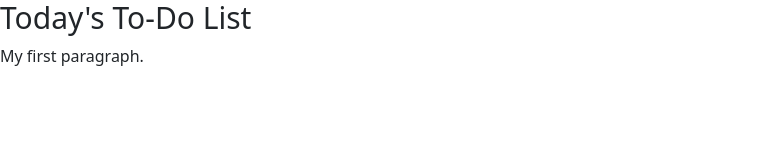
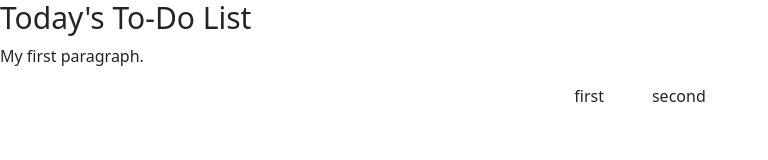
Before and after one commit to sabinaismailova/sabinaismailova.github.io, a plain HTML site: page to-do-list/index.html in a window 1280 px wide. Shown: the whole page, without its empty margins (0-768 px from the left). Drawn offline with nearby package versions, Linux system fonts and the light colour scheme.

Commit message:
Attempt to add columns

```diff
--- /dev/null
+++ b/to-do-list/app.css
@@ -0,0 +1,5 @@
+.list-group {
+    width: auto;
+    max-width: 460px;
+    margin: 64px auto;
+}
--- a/index.html
+++ b/to-do-list/index.html
@@ -16,5 +16,18 @@
 
         <script src="https://cdn.jsdelivr.net/npm/bootstrap@5.1.3/dist/js/bootstrap.bundle.min.js" integrity="sha384-ka7Sk0Gln4gmtz2MlQnikT1wXgYsOg+OMhuP+IlRH9sENBO0LRn5q+8nbTov4+1p" crossorigin="anonymous"></script>
 
+        <div class="d-flex gap-5 justify-content-center">
+            <div class="list-group">
+                <span>
+                    first
+                </span>
+            </div>
+
+            <div>
+                <span>
+                    second
+                </span>
+            </div>
+        </div>
     </body>
 </html>
```
Also changed, not shown: app.js (deleted), to-do-list/app.js (added).
